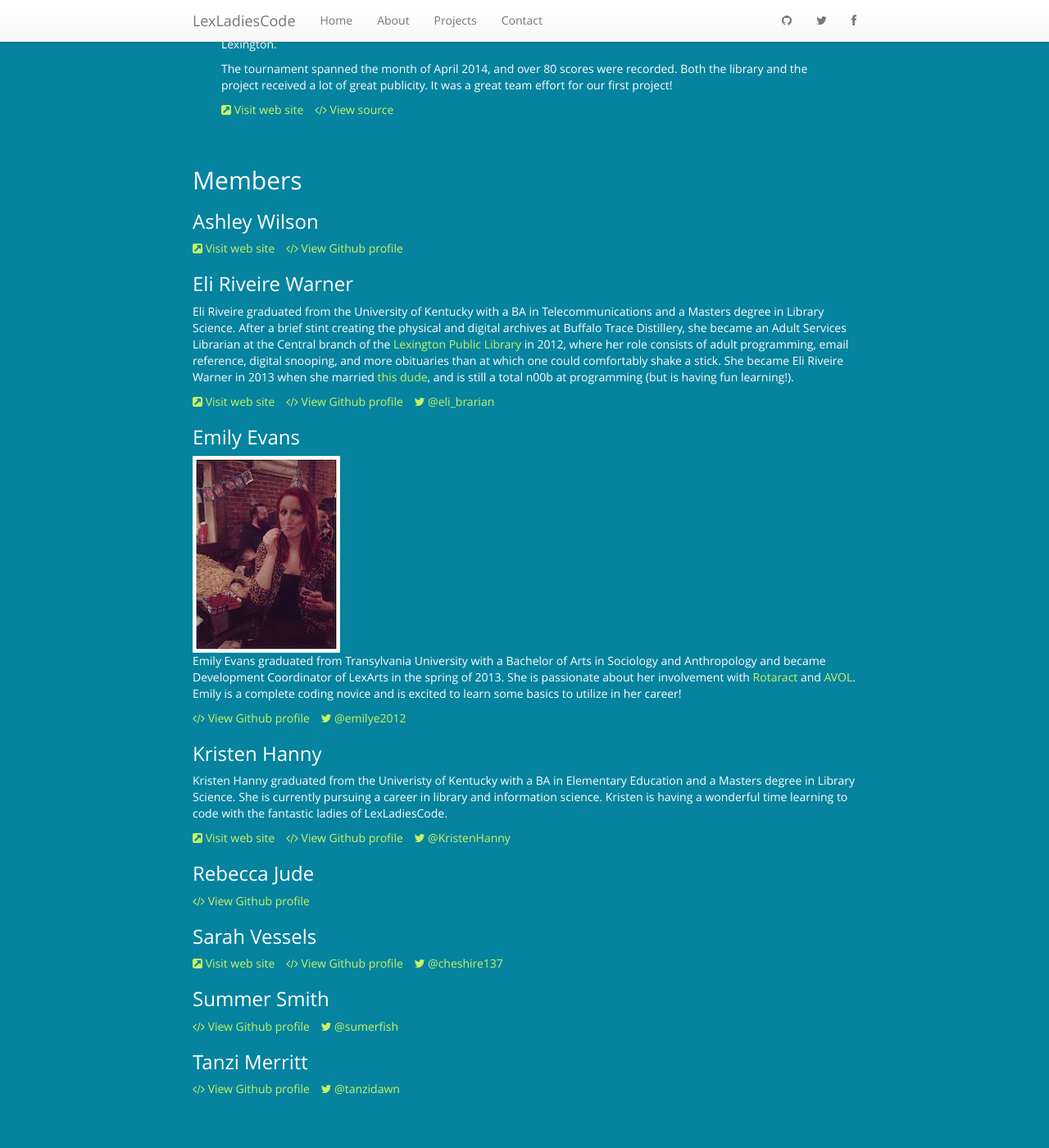
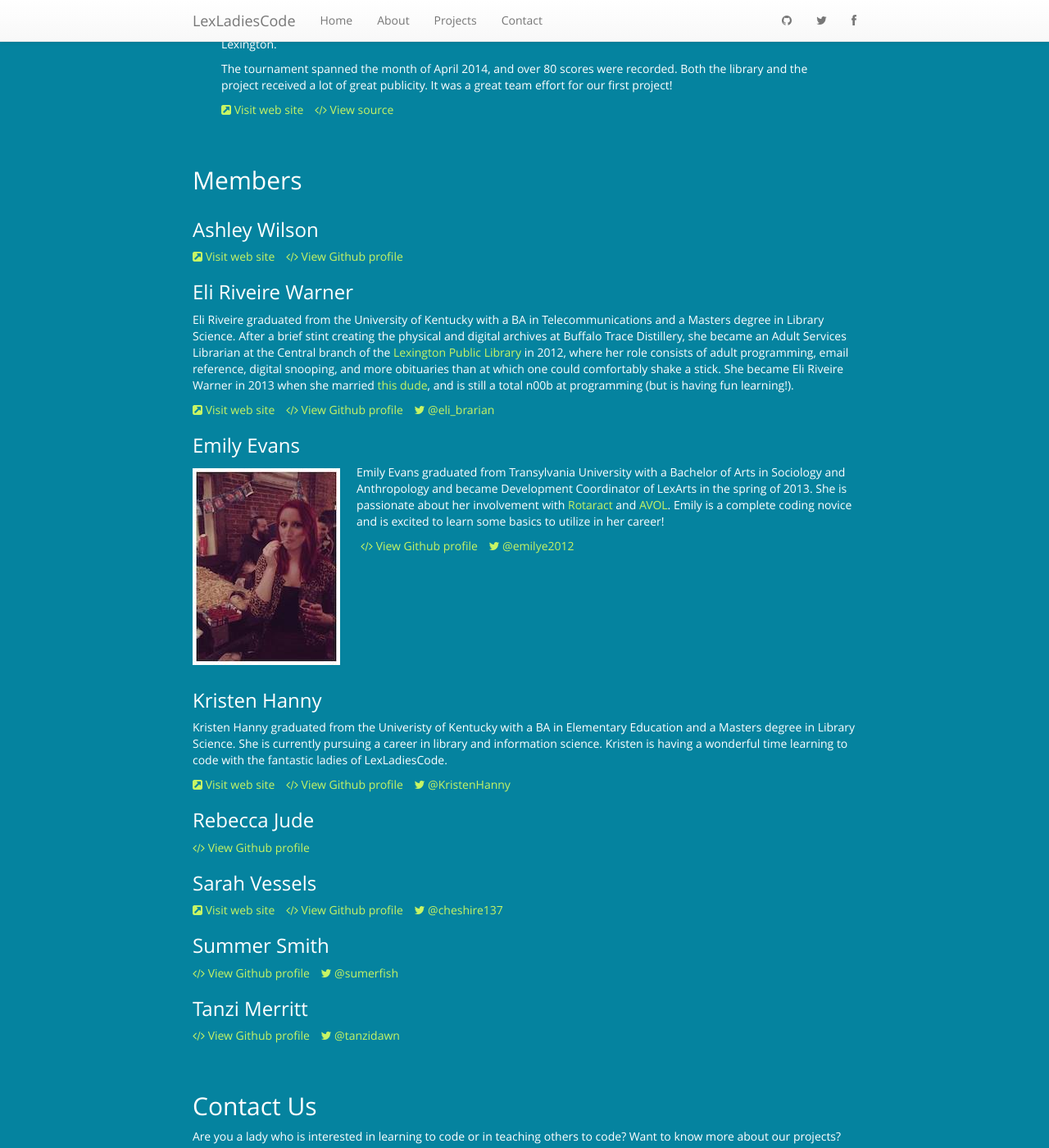
Before and after one commit to LexLadiesCode/LexLadiesCode.github.io, a Jekyll site: the page built from index.html, in a window 1280 px wide and 1400 px high, scrolled down 605 px. Shown: the whole window at 82% size. Built offline with Jekyll 4.4.1, drawn with Linux system fonts in a browser that asks for light colours; nearby versions of some CDN libraries; Markdown is read by kramdown in place of the engine named in the settings.

Commit message:
Float member photo to left

```diff
--- a/_includes/members.html
+++ b/_includes/members.html
@@ -3,7 +3,7 @@
   <ul class="members-list list-unstyled">
     {% for post in site.categories.members reversed %}
       <li>
-        <section class="member">
+        <section class="member clearfix">
           <h3 class="member-name">{{ post.title }}</h3>
           {% if post.photo %}
             <img src="/images/{{ post.photo }}" alt="{{ post.title }}" class="member-photo">
--- a/css/custom.css
+++ b/css/custom.css
@@ -46,6 +46,11 @@ a:hover, a:focus {
 	text-decoration: none;
 }
 
+img.member-photo {
+  float: left;
+  margin: 5px 20px 10px 0;
+}
+
 .page-section {
 	margin-top: 60px;
 }
```
